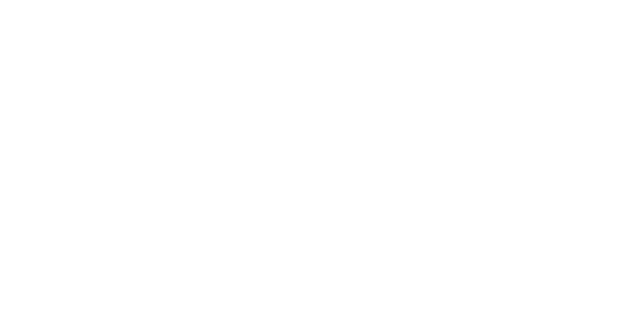
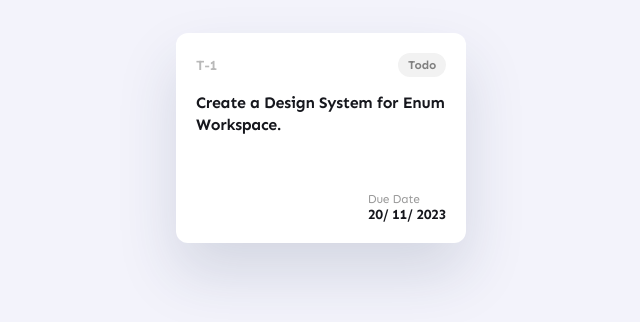
Before and after one commit to roberthveres/My-Project_task_maneger, a React (Create React App) app in the folder my-app/: page / in a window 1280 px wide. Shown: the part 262-584 px from the top of the page, without its empty margins (319-959 px from the left). Built offline with nearby package versions, Linux system fonts and the light colour scheme.

Commit message:
Create Task Card

```diff
--- a/my-app/public/index.html
+++ b/my-app/public/index.html
@@ -3,6 +3,12 @@
   <head>
     <meta charset="utf-8" />
     <link rel="icon" href="%PUBLIC_URL%/favicon.ico" />
+    <link rel="preconnect" href="https://fonts.googleapis.com" />
+    <link rel="preconnect" href="https://fonts.gstatic.com" crossorigin />
+    <link
+      href="https://fonts.googleapis.com/css2?family=Sen:wght@400;500;600;700;800&display=swap"
+      rel="stylesheet"
+    />
     <meta name="viewport" content="width=device-width, initial-scale=1" />
     <meta name="theme-color" content="#000000" />
     <meta
@@ -24,7 +30,7 @@
       work correctly both with client-side routing and a non-root public URL.
       Learn how to configure a non-root public URL by running `npm run build`.
     -->
-    <title>React App</title>
+    <title>Task-Meneger</title>
   </head>
   <body>
     <noscript>You need to enable JavaScript to run this app.</noscript>
--- a/my-app/src/App.css
+++ b/my-app/src/App.css
@@ -1,38 +1,7 @@
-.App {
-  text-align: center;
-}
-
-.App-logo {
-  height: 40vmin;
-  pointer-events: none;
-}
-
-@media (prefers-reduced-motion: no-preference) {
-  .App-logo {
-    animation: App-logo-spin infinite 20s linear;
-  }
-}
-
-.App-header {
-  background-color: #282c34;
+.app-container {
+  background-color: #f3f3fb;
   min-height: 100vh;
   display: flex;
-  flex-direction: column;
+  justify-content: center;
   align-items: center;
-  justify-content: center;
-  font-size: calc(10px + 2vmin);
-  color: white;
 }
-
-.App-link {
-  color: #61dafb;
-}
-
-@keyframes App-logo-spin {
-  from {
-    transform: rotate(0deg);
-  }
-  to {
-    transform: rotate(360deg);
-  }
-}
--- a/my-app/src/App.js
+++ b/my-app/src/App.js
@@ -1,12 +1,10 @@
-import logo from './logo.svg';
+
 import './App.css';
-
+import TaskCard from './components/task-card/TaskCard';
 function App() {
-  return (
-    <div>
-
-    </div>
-  );
+  return <div className="app-container">
+    <TaskCard/>
+  </div>;
 }
 
 export default App;
--- /dev/null
+++ b/my-app/src/components/task-card/TaskCard.css
@@ -0,0 +1,88 @@
+p {
+  font-family: "Sen", sans-serif;
+}
+
+.card-wrepper {
+  width: 250px;
+  height: 170px;
+  border-radius: 12px;
+  background: #fff;
+  box-shadow: 0px 30px 60px 0px rgba(32, 56, 85, 0.15);
+  padding: 20px;
+  display: grid;
+  grid-template-rows: max-content auto max-content;
+  gap: 15px;
+}
+.card-wrepper p {
+  margin: 0;
+}
+
+.card-header {
+  display: flex;
+  justify-content: space-between;
+  align-items: center;
+}
+
+.card-header p {
+  font-size: 14px;
+  line-height: 17px;
+  color: #b9b9b9;
+  font-style: normal;
+  font-weight: 700;
+  letter-spacing: -0.28px;
+}
+
+.card-content {
+  text-align: left;
+}
+
+.card-content p {
+  color: var(--accent-stm-dark-mode-bg, #16171d);
+  font-size: 16px;
+  font-style: normal;
+  line-height: 22px; /* 137.5% */
+  font-weight: 700;
+  letter-spacing: -0.32px;
+  overflow: hidden;
+  display: -webkit-box;
+  -webkit-line-clamp: 2;
+  -webkit-box-orient: vertical;
+}
+
+.card-footer {
+  display: flex;
+  justify-content: flex-end;
+  align-items: center;
+}
+
+.badge {
+  border-radius: 12px;
+  padding: 5px 10px;
+  background: #f2f2f2;
+}
+.badge p {
+  color: #808080;
+  font-size: 12px;
+  font-style: normal;
+  font-weight: 700;
+  line-height: normal;
+  letter-spacing: -0.24px;
+}
+
+.card-footer :first-child {
+  color: #999;
+  font-size: 12px;
+  font-style: normal;
+  font-weight: 400;
+  line-height: normal;
+  letter-spacing: -0.24px;
+}
+
+.card-footer :last-child {
+  color: var(--accent-stm-dark-mode-bg, #16171d);
+  font-size: 14px;
+  font-style: normal;
+  font-weight: 700;
+  line-height: normal;
+  letter-spacing: -0.42px;
+}
--- /dev/null
+++ b/my-app/src/components/task-card/TaskCard.js
@@ -0,0 +1,24 @@
+import "./TaskCard.css";
+function TaskCard() {
+  return (
+    <div className="card-wrepper">
+      <div className="card-header">
+        <p className="task-id">T-1</p>
+        <div className="badge">
+          <p>Todo</p>
+        </div>
+      </div>
+      <div className="card-content">
+        <p>Create a Design System for Enum Workspace.</p>
+      </div>
+      <div className="card-footer">
+        <div>
+          <p>Due Date</p>
+          <p>20/ 11/ 2023</p>
+        </div>
+      </div>
+    </div>
+  );
+}
+
+export default TaskCard;
--- a/my-app/src/index.css
+++ b/my-app/src/index.css
@@ -1,13 +1,13 @@
 body {
   margin: 0;
-  font-family: -apple-system, BlinkMacSystemFont, 'Segoe UI', 'Roboto', 'Oxygen',
-    'Ubuntu', 'Cantarell', 'Fira Sans', 'Droid Sans', 'Helvetica Neue',
+  font-family: "Sen", -apple-system, BlinkMacSystemFont, "Segoe UI", "Roboto",
+    "Oxygen", "Ubuntu", "Cantarell", "Fira Sans", "Droid Sans", "Helvetica Neue",
     sans-serif;
   -webkit-font-smoothing: antialiased;
   -moz-osx-font-smoothing: grayscale;
 }
 
 code {
-  font-family: source-code-pro, Menlo, Monaco, Consolas, 'Courier New',
+  font-family: source-code-pro, Menlo, Monaco, Consolas, "Courier New",
     monospace;
 }
```
